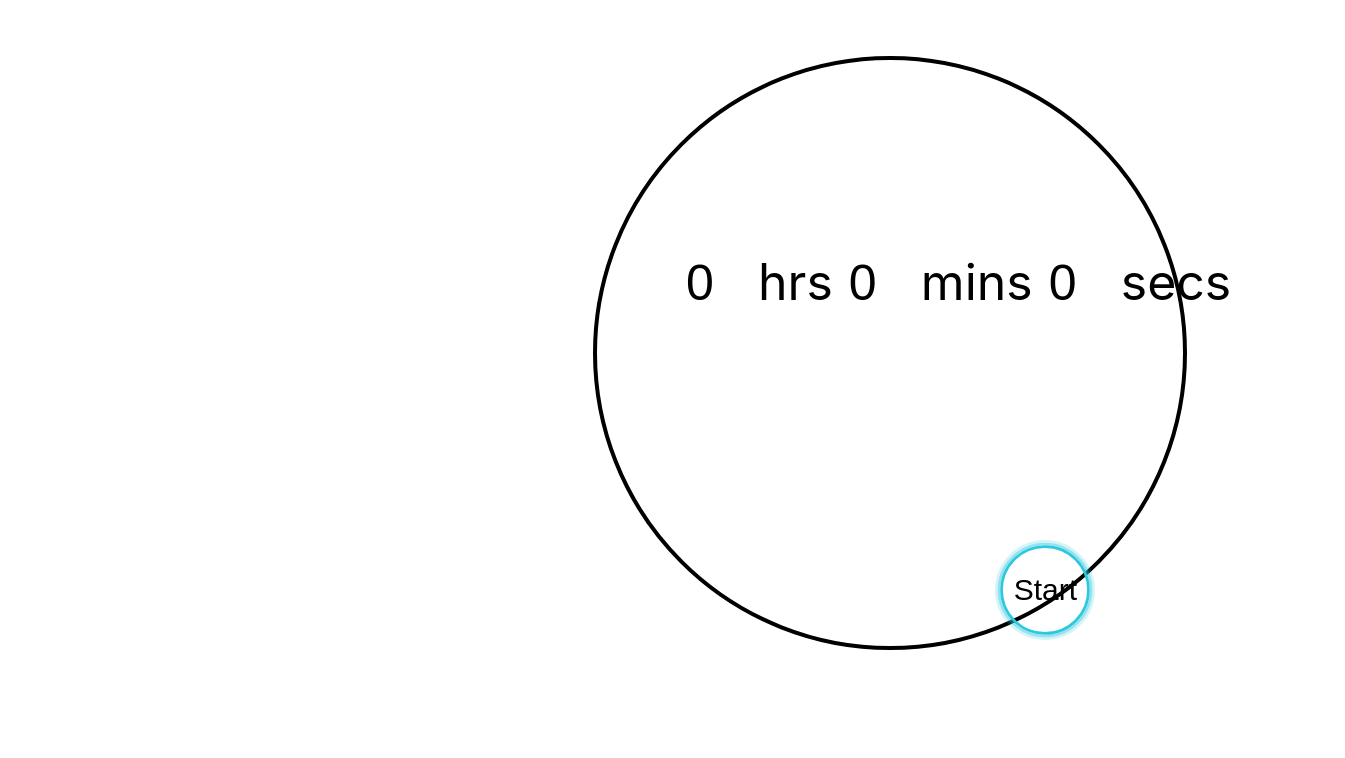
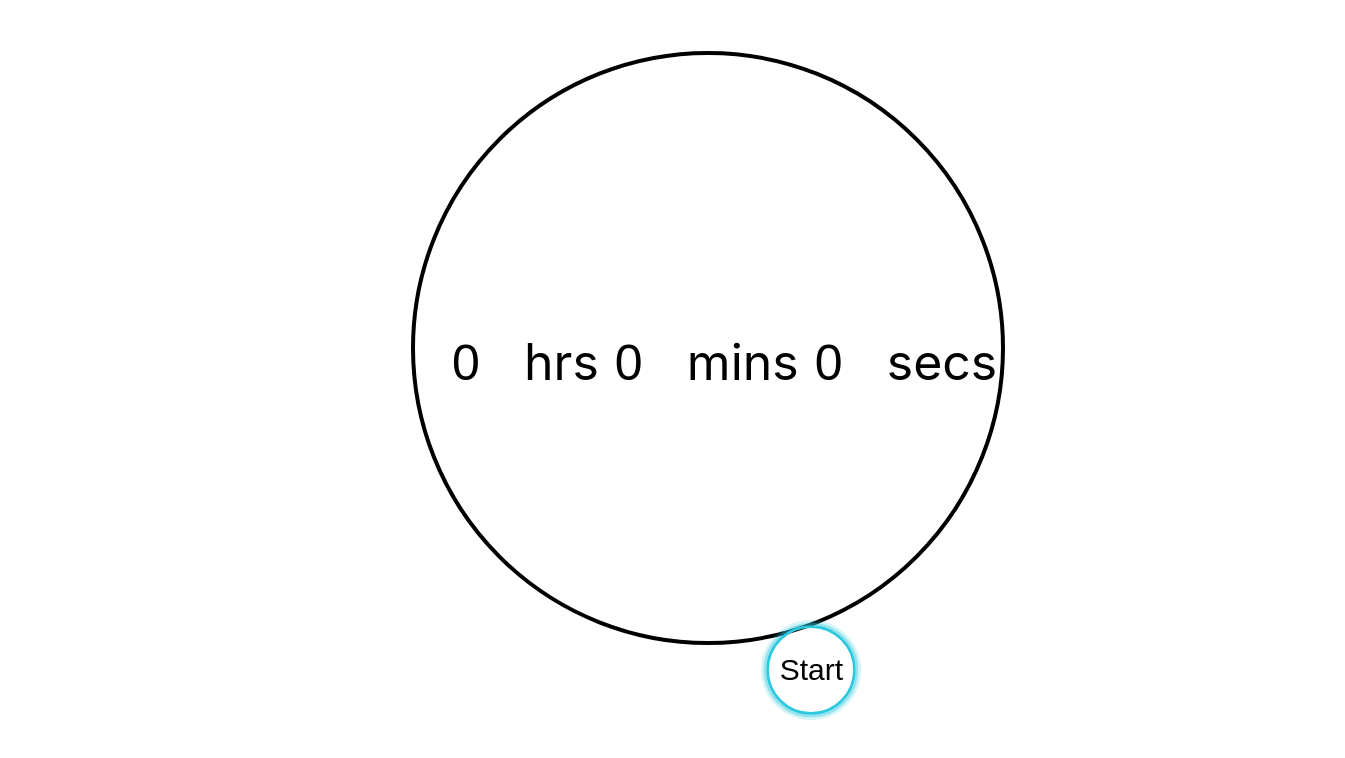
Before and after one commit to amara-j/timer, a React (Create React App) app: page / in a window 1280 px wide. Shown: the top 758 px of the page, 1345 px wide, since content can reach past the window. Built offline with nearby package versions, Linux system fonts and the light colour scheme.

Commit message:
no more jumping on timer start

```diff
--- a/src/App.css
+++ b/src/App.css
@@ -7,8 +7,8 @@
 .circle-container {
   position: absolute;
   align-items: center;
-  left: 30%;
-  top: 5%;
+  left: 200px;
+  top: 20px;
   z-index: -1;
 }
 
@@ -29,19 +29,10 @@
   z-index: -1;
 }
 
-/* .countdownDiv {
-  position: absolute;
-  height: 100px;
-  width: 100px;
-  background-color: gray;
-  top: 0;
-  left: 0;
-} */
-
 .control-panel {
   position: relative;
-  top: 200px;
-  left: 300px;
+  top: 300px;
+  left: 250px;
   align-items: center;
 }
 
@@ -81,9 +72,3 @@ input[type="number"] {
   top: 300px;
   left: -250px;
 }
-
-/* .timerInput {
-  width: 30px;
-  border: none;
-  user-select: none;
-} */
```
